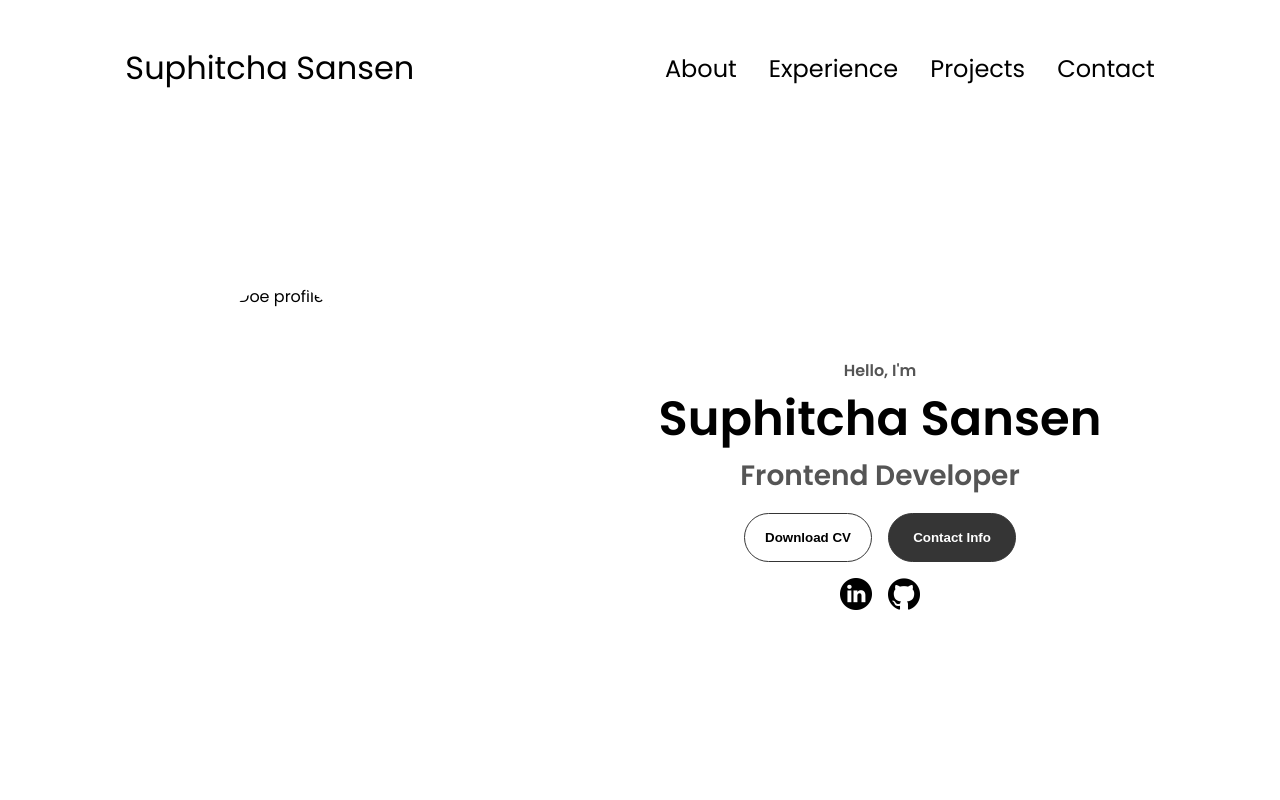
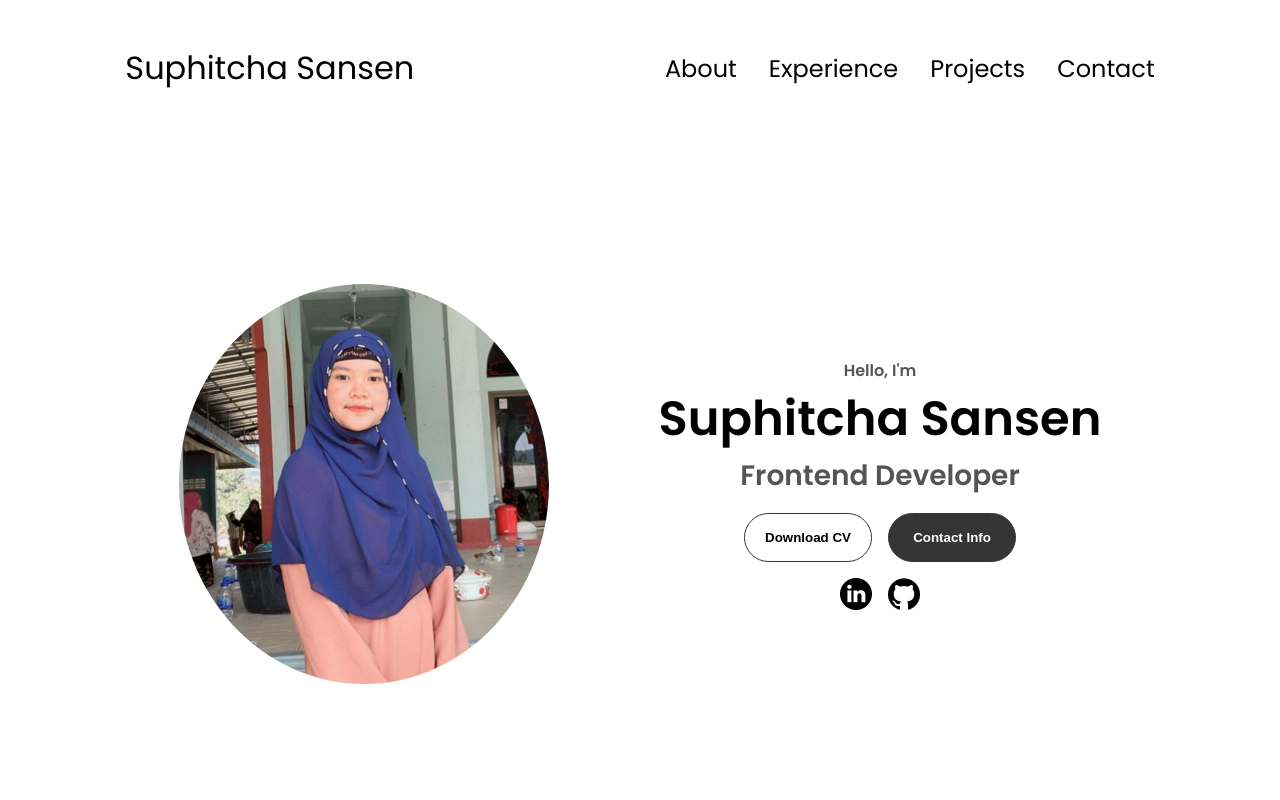
Before and after one commit to suphitcha17/Portfolio.Suphitcha, a plain HTML site: page index.html in a window 1280 px wide. Shown: the top 800 px of the page. Drawn offline with Linux system fonts and the light colour scheme; the site is published under a folder, as on GitHub Pages, so addresses that start at the root find nothing.

Commit message:
update
ชุดสอง

```diff
--- a/index.html
+++ b/index.html
@@ -38,7 +38,7 @@
     </nav>
     <section id="profile">
       <div class="section__pic-container">
-        <img class="img-round"  src="/assets/50557.jpg" alt="John Doe profile picture" />
+        <img class="img-round"  src="./assets/50557.jpg" alt="John Doe profile picture" />
       </div>
       <div class="section__text">
         <p class="section__text__p1">Hello, I'm</p>
```
